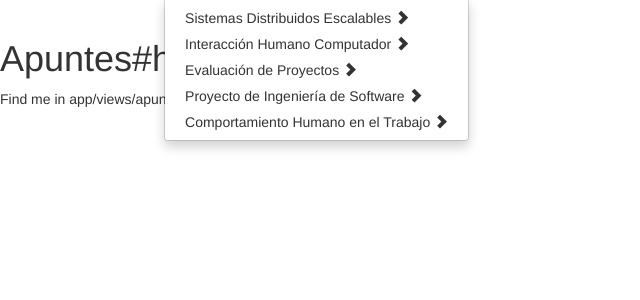
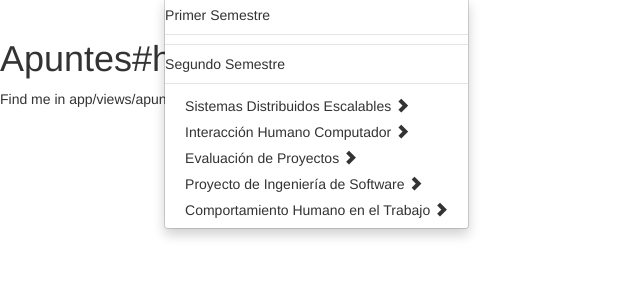
Before and after one commit to Theby/Apuntes-USACH, a Rails app: page / in a window 1280 px wide, after a click on "Año 2014". Shown: the part 51-351 px from the top of the page, without its empty margins (0-640 px from the left). Run offline with Rails 7, Linux system fonts and the light colour scheme; style sheets or scripts are compiled from the project's sources; some libraries are stand-ins or nearby versions.

Commit message:
Divisiones para el dropdown

```diff
--- a/app/views/layouts/application.html.erb
+++ b/app/views/layouts/application.html.erb
@@ -32,6 +32,11 @@
 				    <li class="dropdown">
 				        <a href="#" class="dropdown-toggle" data-toggle="dropdown">Año 2014 <span class="glyphicon glyphicon-chevron-down"></span> </a>
 				        <ul class="dropdown-menu" role="menu">
+				        	<li>Primer Semestre</li>
+				        	<li class="divider"></li>
+				        	<li class="divider"></li>
+				        	<li>Segundo Semestre</li>
+				        	<li class="divider"></li>
 				            <li>
 				            	<%= link_to apuntes_sde_path do %>Sistemas Distribuidos Escalables <span class="glyphicon glyphicon-chevron-right"></span><% end %>
 				                <ul id="sub-menu1" class="dropdown-menu sub-menu">
```
